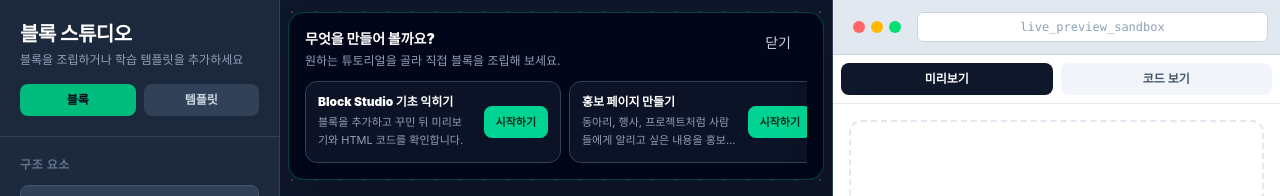
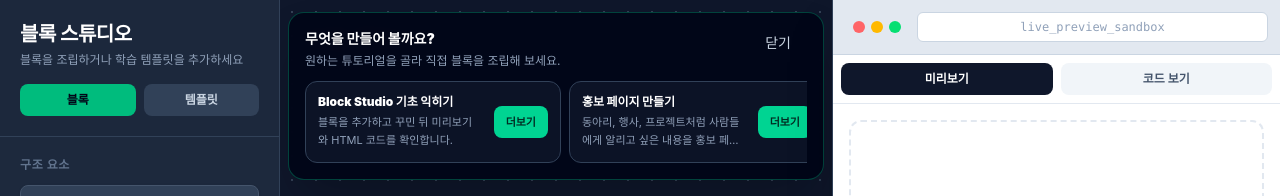
Before and after one commit to BladeHailSylas/WebShower, a React (Vite) app: page / in a window 1280 px wide. Shown: the top 196 px of the page. Built offline with nearby package versions, Linux system fonts and the light colour scheme.

Commit message:
Tutorial Intro ROund 2~

```diff
--- a/src/features/block-studio/tutorial/components/TutorialTrackPicker.tsx
+++ b/src/features/block-studio/tutorial/components/TutorialTrackPicker.tsx
@@ -58,7 +58,7 @@ export default function TutorialTrackPicker({
               className="shrink-0 rounded-lg bg-emerald-400 px-3 py-2 text-[11px] font-black text-emerald-950 transition-colors hover:bg-emerald-300"
               onClick={() => onStartTrack(track.id)}
             >
-              시작하기
+              더보기
             </button>
           </article>
         ))}
```
